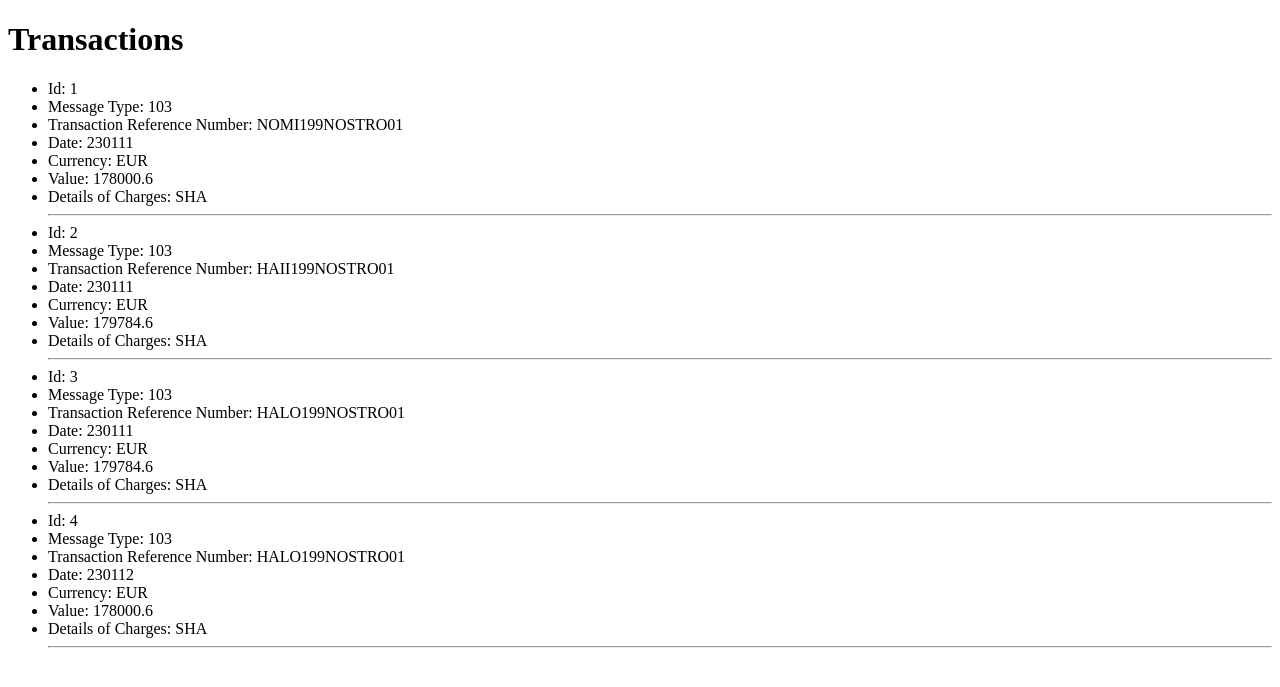
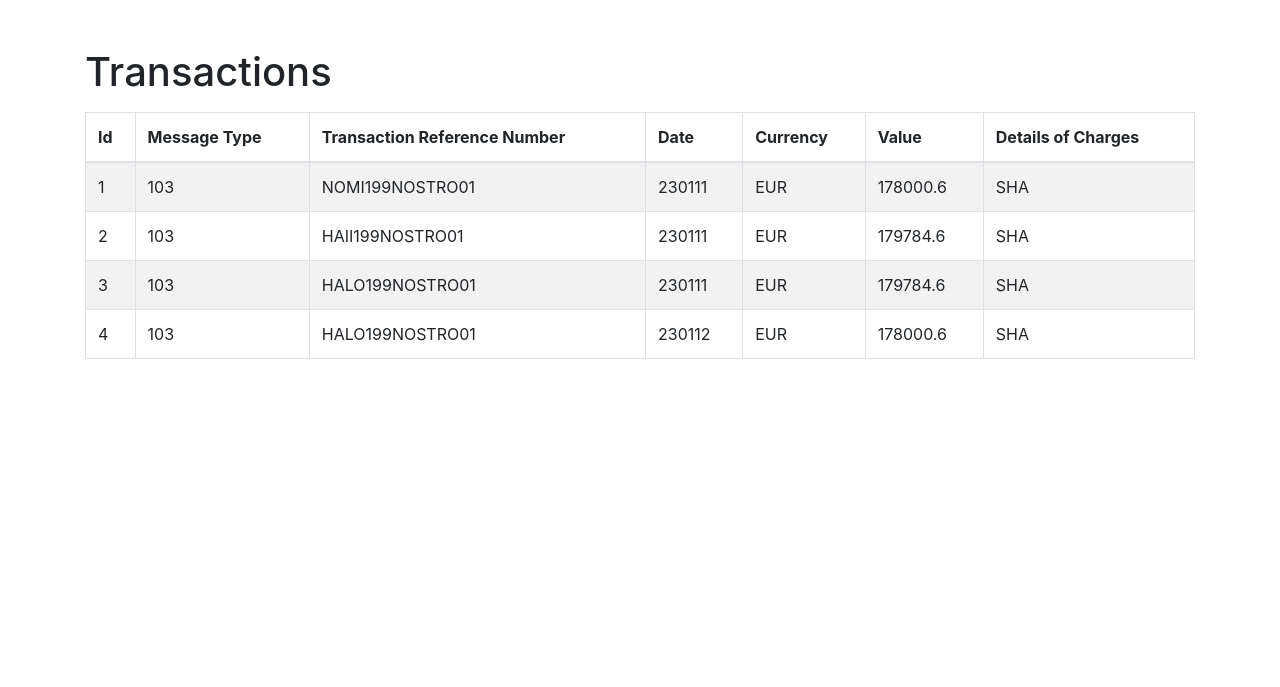
Before and after one commit to gweebon/projectvensys1, a Django app: page /vensysapp1/view_transactions/ in a window 1280 px wide. Shown: the top 687 px of the page. Run offline with Django 5.2, Linux system fonts and the light colour scheme; data comes from the database, SQL or seed files in the repository; some libraries are stand-ins or nearby versions.

Commit message:
Change the table view using Bootstrap CDN

```diff
--- a/vensysapp1/templates/view_transactions.html
+++ b/vensysapp1/templates/view_transactions.html
@@ -2,20 +2,43 @@
 <html>
 <head>
     <title>View Transactions</title>
+    <!-- Bootstrap CSS -->
+    <link rel="stylesheet" href="https://stackpath.bootstrapcdn.com/bootstrap/4.5.2/css/bootstrap.min.css">
 </head>
 <body>
-    <h1>Transactions</h1>
-    <ul>
-        {% for transaction in transactions %}
-		<li>Id: {{ transaction.id }}</li>
-        <li>Message Type: {{ transaction.messageType }}</li>
-        <li>Transaction Reference Number: {{ transaction.transactionReferenceNumber }}</li>
-        <li>Date: {{ transaction.date }}</li>
-        <li>Currency: {{ transaction.currency }}</li>
-        <li>Value: {{ transaction.value }}</li>
-        <li>Details of Charges: {{ transaction.detailsOfCharges }}</li>
-        <hr>
-        {% endfor %}
-    </ul>
+    <div class="container">
+        <h1 class="mt-5">Transactions</h1>
+        <table class="table table-striped table-bordered mt-3">
+            <thead>
+                <tr>
+                    <th>Id</th>
+                    <th>Message Type</th>
+                    <th>Transaction Reference Number</th>
+                    <th>Date</th>
+                    <th>Currency</th>
+                    <th>Value</th>
+                    <th>Details of Charges</th>
+                </tr>
+            </thead>
+            <tbody>
+                {% for transaction in transactions %}
+                <tr>
+                    <td>{{ transaction.id }}</td>
+                    <td>{{ transaction.messageType }}</td>
+                    <td>{{ transaction.transactionReferenceNumber }}</td>
+                    <td>{{ transaction.date }}</td>
+                    <td>{{ transaction.currency }}</td>
+                    <td>{{ transaction.value }}</td>
+                    <td>{{ transaction.detailsOfCharges }}</td>
+                </tr>
+                {% endfor %}
+            </tbody>
+        </table>
+    </div>
+
+    <!-- Bootstrap JS and dependencies -->
+    <script src="https://code.jquery.com/jquery-3.5.1.slim.min.js"></script>
+    <script src="https://cdn.jsdelivr.net/npm/@popperjs/core@2.9.3/dist/umd/popper.min.js"></script>
+    <script src="https://stackpath.bootstrapcdn.com/bootstrap/4.5.2/js/bootstrap.min.js"></script>
 </body>
 </html>
```
